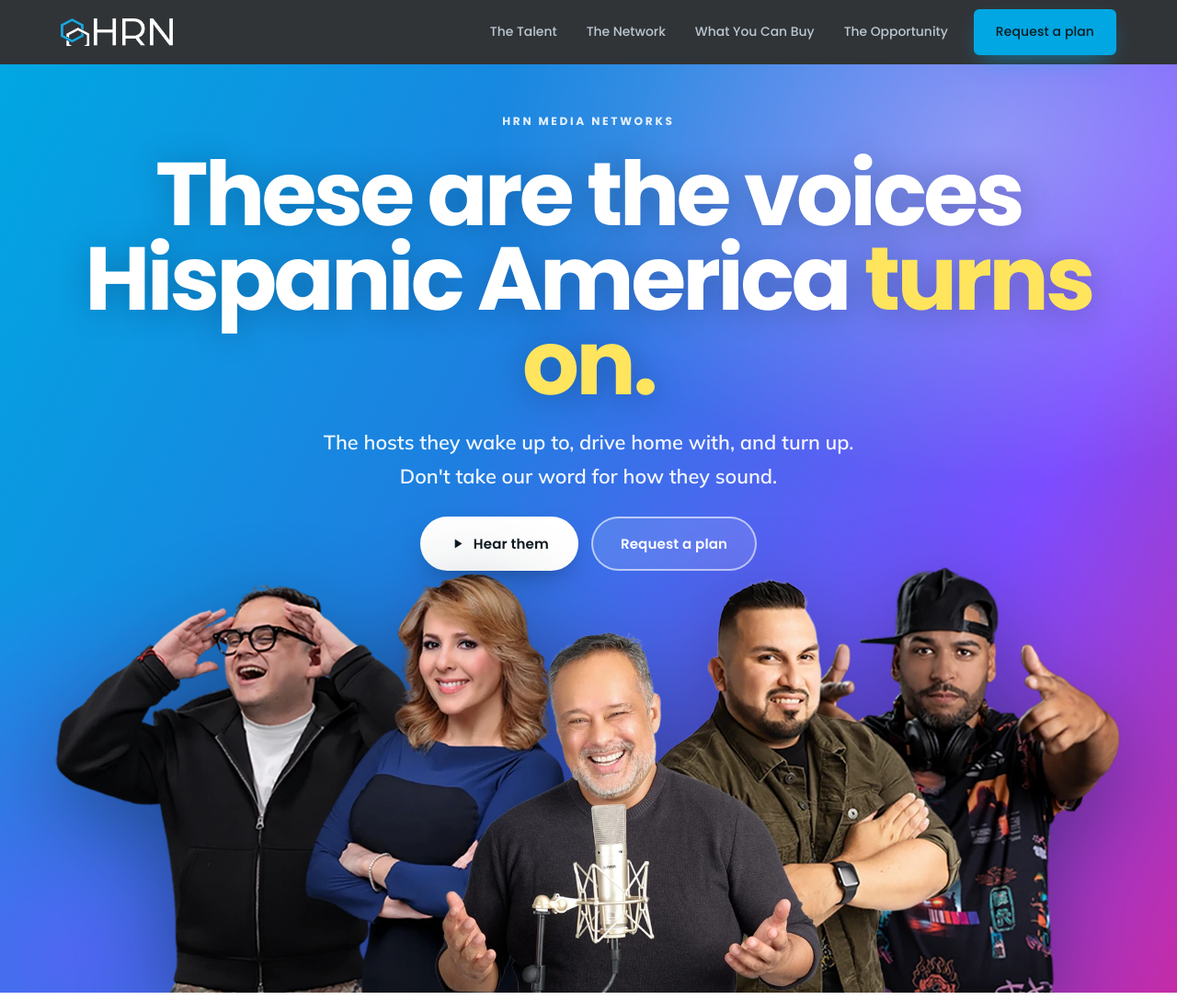
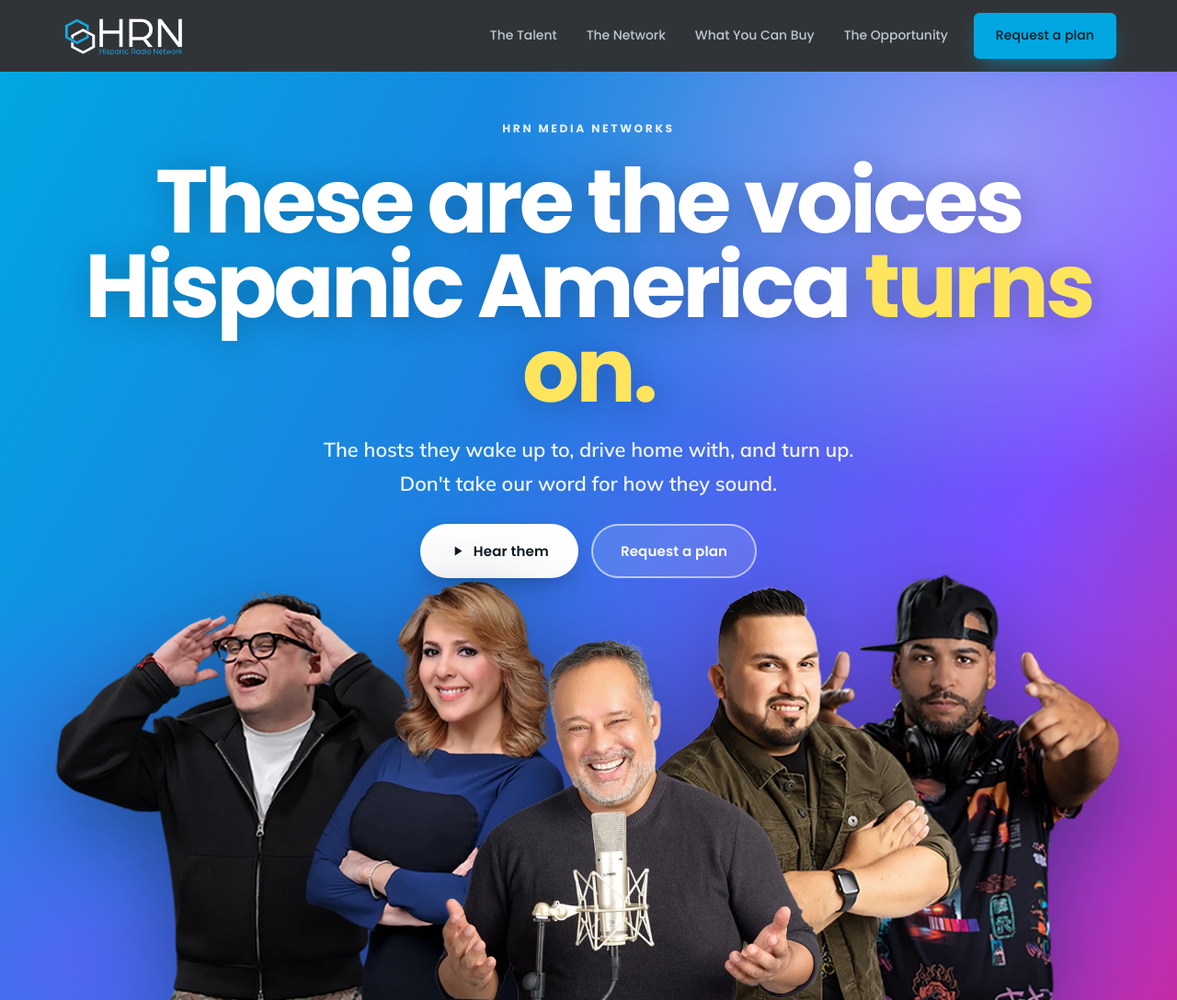
Before and after one commit to gmpmaster/hrn-audio, an Astro site: page / in a window 1280 px wide. Shown: the top 1088 px of the page at 92% size. Built offline with nearby package versions, Linux system fonts and the light colour scheme; Astro itself is replaced by a stand-in of ours.

Commit message:
Restore the full logo lockup in the nav
My crop cut 95px off the bottom of the hexagon. The detection scanned for an
empty band to the right of the mark and found one at 78%, but the hexagon itself
runs from 10% to 92% of the height, so slicing there decapitated it.

Reverted to the full lockup at 46px with the nav raised to 78px to suit. The
strapline is small at that size but intact, which is better than a broken mark.

```diff
--- a/src/layouts/Base.astro
+++ b/src/layouts/Base.astro
@@ -38,7 +38,7 @@ const nav = [
   <header class="nav" id="nav">
     <div class="wrap nav-in">
       <a href="/" class="logo" aria-label="HRN Media Networks — home">
-        <img src="/img/hrn-logo-mark.png" alt="HRN Hispanic Radio Network" width="1868" height="461" />
+        <img src="/img/hrn-logo.webp" alt="HRN Hispanic Radio Network" width="2000" height="674" />
       </a>
       <button class="burger" id="burger" aria-label="Menu" aria-expanded="false" aria-controls="menu">
         <span></span><span></span><span></span>
@@ -74,8 +74,8 @@ const nav = [
          backdrop-filter:blur(14px);border-bottom:1px solid var(--line-d)}
     .nav-in{display:flex;align-items:center;justify-content:space-between;height:var(--nav-h);gap:22px}
     .logo{display:flex;align-items:center;text-decoration:none;flex:0 0 auto}
-    .logo img{height:30px;width:auto;display:block}
-    @media(max-width:520px){.logo img{height:25px}}
+    .logo img{height:46px;width:auto;display:block}
+    @media(max-width:520px){.logo img{height:36px}}
     .links{display:flex;align-items:center;gap:4px}
     .links a{font-family:var(--head);font-size:.87rem;font-weight:500;color:#BCC8D2;
              text-decoration:none;padding:9px 14px;border-radius:6px;transition:color .16s,background .16s}
--- a/src/styles/global.css
+++ b/src/styles/global.css
@@ -35,7 +35,7 @@
   --body:'Mulish',-apple-system,BlinkMacSystemFont,'Segoe UI',Helvetica,Arial,sans-serif;
 
   --maxw:1200px;
-  --nav-h:70px;
+  --nav-h:78px;
 }
 
 *{box-sizing:border-box}
```
Also changed, not shown: public/img/hrn-logo-mark.png (deleted).
